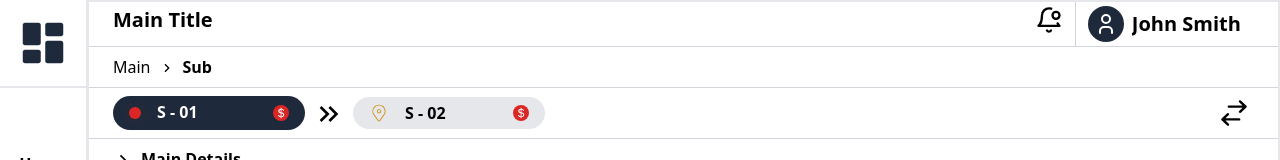
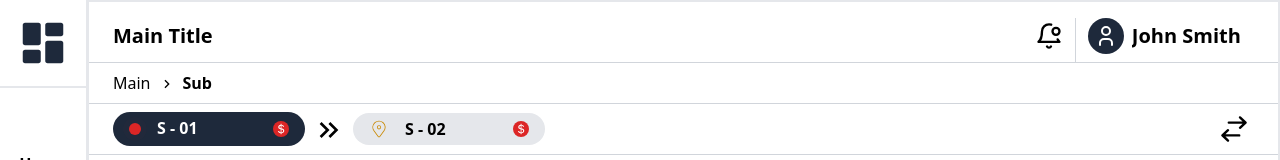
Before and after one commit to piriyaluxan/organia-ui-task-piriyaluxan, a React (Vite) app: page / in a window 1280 px wide. Shown: the top 160 px of the page. Built offline with nearby package versions, Linux system fonts and the light colour scheme.

Commit message:
#9,read me instructions

```diff
--- a/src/components/Header.jsx
+++ b/src/components/Header.jsx
@@ -4,14 +4,14 @@ import { TbUser } from "react-icons/tb";
 
 const Header = () => {
   return (
-    <div className="flex justify-between items-center border-b border-gray-300 pl-2 sm:pl-4 bg-white sm:pt-0 pt-8">
+    <div className="flex justify-between items-center border-b border-gray-300 pl-2 sm:pl-4 bg-white sm:pt-4 pt-8">
       <div className="flex items-center justify-between w-full sm:gap-4 sm:p-2 sm:pt-0 pt-4 border-r border-gray-300">
         <div className="text-xl flex font-bold">Main Title</div>
         <div>
           <LuBellDot size={36} className="rounded-full p-1" />
         </div>
       </div>
-      <div className="flex items-center gap-2 w-60  px-3">
+      <div className="flex items-center gap-2 w-60  px-3 pb-2">
         <TbUser
           size={36}
           className="text-white bg-slate-800 rounded-full p-1.5 font-bold"
```
